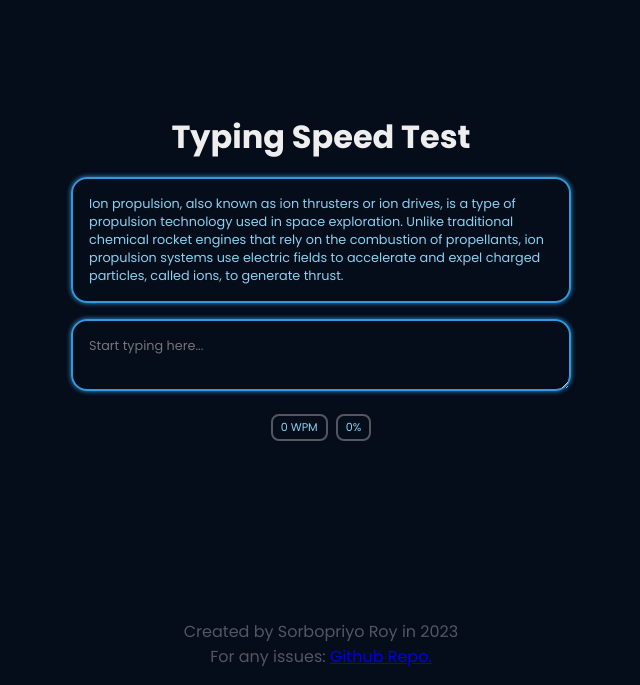
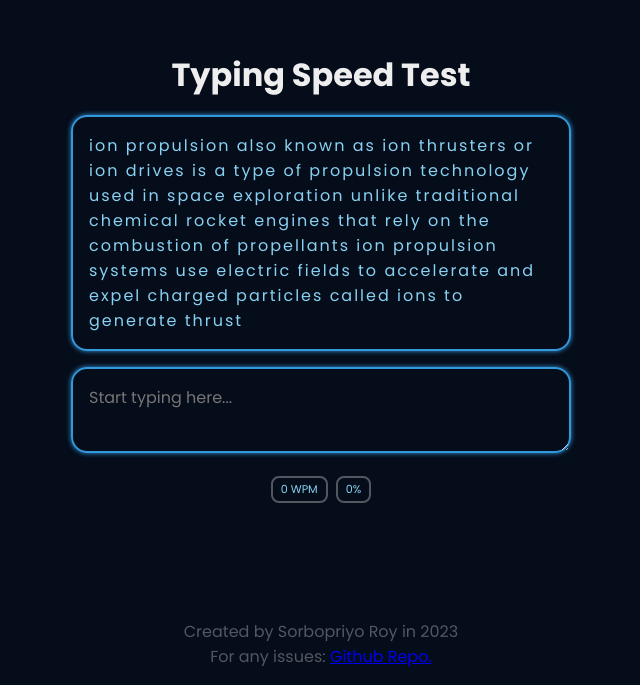
Before and after one commit to SobujRoySunday/typing-speed, a React (Create React App) app: page / in a window 1280 px wide. Shown: the part 115-800 px from the top of the page, without its empty margins (319-959 px from the left). Built offline with nearby package versions, Linux system fonts and the light colour scheme.

Commit message:
Small UI changes

```diff
--- a/src/App.css
+++ b/src/App.css
@@ -19,10 +19,11 @@ body {
   justify-content: center;
   align-items: center;
   min-height: 100vh;
-  padding: 5rem;
+  padding: 2rem;
 }
 
 main {
+  min-width: 350px;
   max-width: 500px;
 }
 
@@ -42,7 +43,8 @@ h1 {
   padding: 1rem;
   margin-bottom: 1rem;
   width: 100%;
-  font-size: 0.8rem;
+  font-size: 1rem;
+  letter-spacing: 2px;
 }
 
 .typing-box {
@@ -54,7 +56,7 @@ h1 {
   margin-bottom: 1rem;
   padding: 1rem;
   color: var(--primary-text-color);
-  font-size: 0.8rem;
+  font-size: 1rem;
 }
 
 .results {
@@ -80,6 +82,10 @@ h1 {
   background-color: rgba(255, 0, 0, 0.3);
 }
 
+.underline {
+  border-bottom: 2px solid #eeeeee99;
+}
+
 footer {
   color: #eeeeee55;
   position: fixed;
--- a/src/App.js
+++ b/src/App.js
@@ -5,7 +5,7 @@ import Label from "./components/Label";
 
 function App() {
   const [quote] = useState(
-    "Ion propulsion, also known as ion thrusters or ion drives, is a type of propulsion technology used in space exploration. Unlike traditional chemical rocket engines that rely on the combustion of propellants, ion propulsion systems use electric fields to accelerate and expel charged particles, called ions, to generate thrust."
+    "ion propulsion also known as ion thrusters or ion drives is a type of propulsion technology used in space exploration unlike traditional chemical rocket engines that rely on the combustion of propellants ion propulsion systems use electric fields to accelerate and expel charged particles called ions to generate thrust"
   );
   const quoteWords = quote.split(" ");
   const quoteChar = quote.split("");
--- a/src/components/TypingText.jsx
+++ b/src/components/TypingText.jsx
@@ -8,7 +8,7 @@ export default function TypingText({ text, quote }) {
     // We only modify the style if the user has typed anything and that is
     // checked through this conditional statement
     if (text.length > 0) {
-      let i;
+      let i = 0;
       const typedChars = text.split("");
       const quoteChars = quote.split("");
       let newTextJSX = [];
@@ -16,7 +16,7 @@ export default function TypingText({ text, quote }) {
       // Looping over the characters and checking which one is correct and
       // which one is incorrect, based upon that we are inserting a JSX
       // line with className green or blue respectively.
-      for (i = 0; i < typedChars.length; i++) {
+      for (; i < typedChars.length; i++) {
         if (typedChars[i] === quoteChars[i]) {
           newTextJSX.push(<span className="green">{quoteChars[i]}</span>);
         } else {
@@ -24,8 +24,10 @@ export default function TypingText({ text, quote }) {
         }
       }
 
+      newTextJSX.push(<span className="underline">{quoteChars[i]}</span>);
+
       // For the characters which has not beed typed yet.
-      for (; i < quoteChars.length; i++) {
+      for (i = i + 1; i < quoteChars.length; i++) {
         newTextJSX.push(<span className="">{quoteChars[i]}</span>);
       }
 
```
